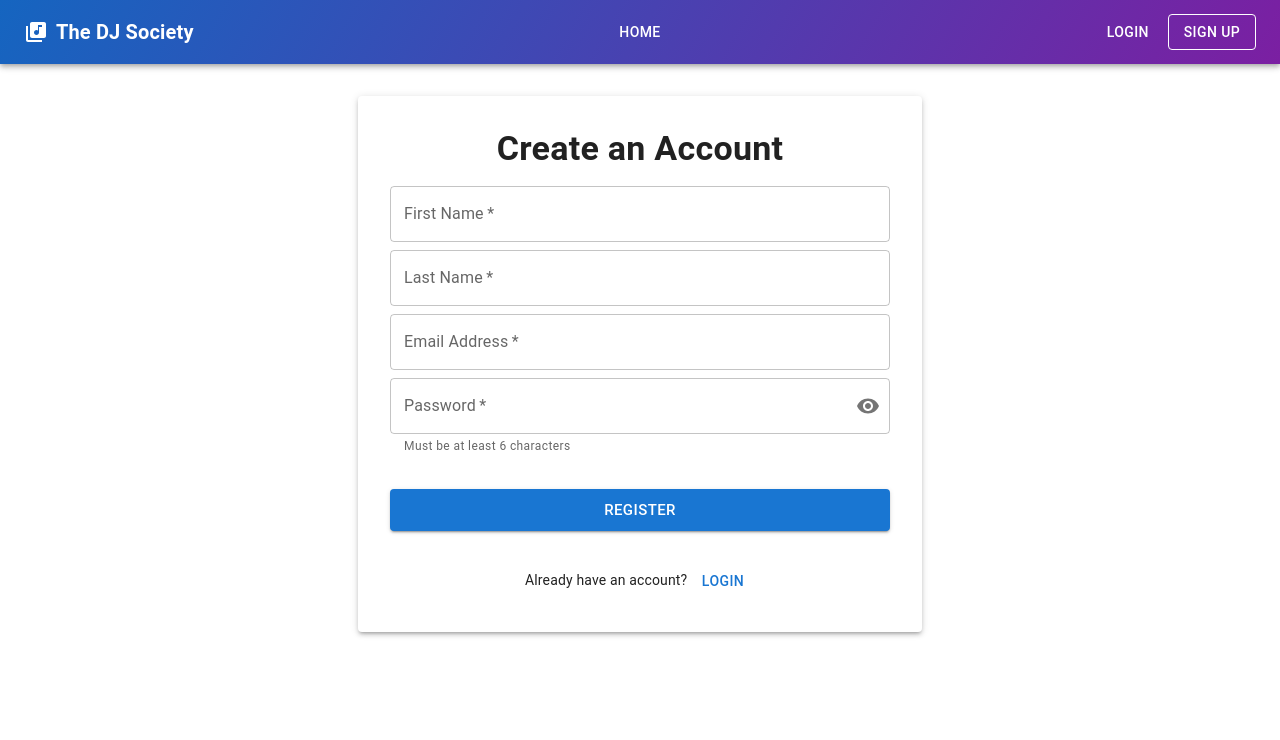
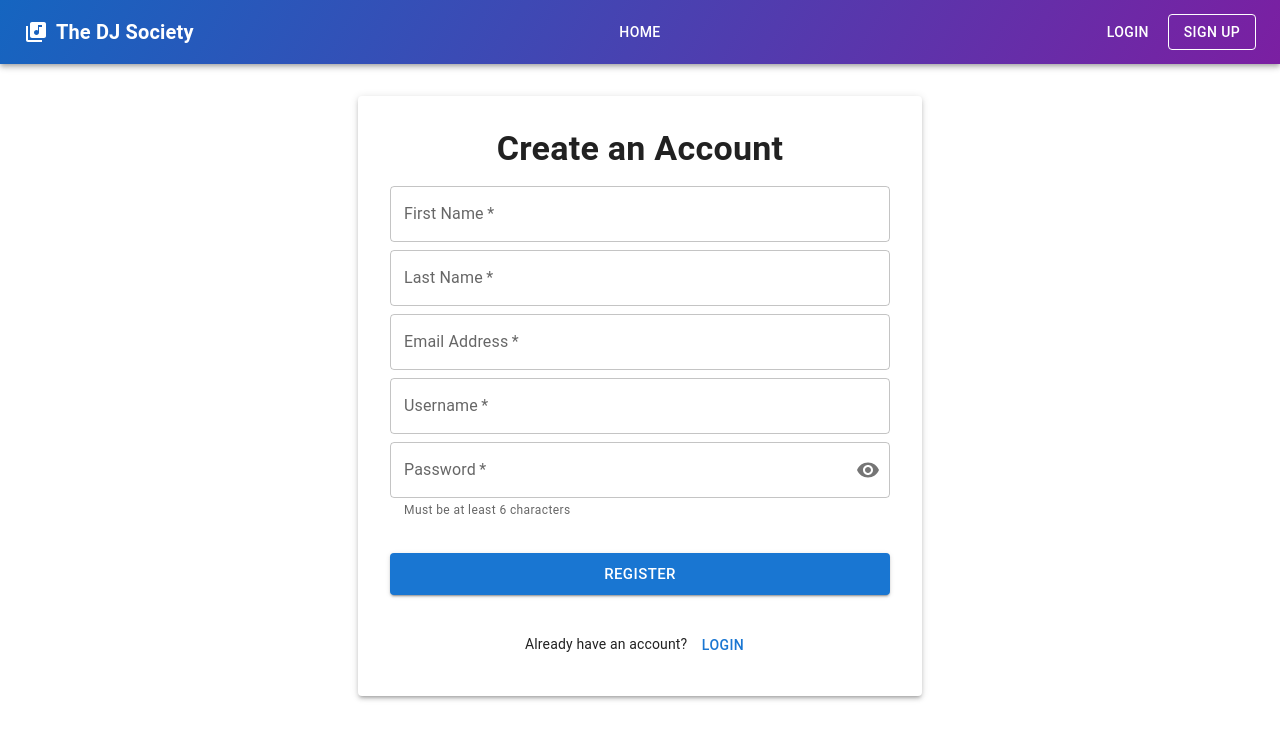
Before and after one commit to harveyrennison/The-DJ-Society, a React (Create React App) app in the folder dj-app/: page /register in a window 1280 px wide. Shown: the top 740 px of the page. Built offline with nearby package versions, Linux system fonts and the light colour scheme; the HTML template or start-up script is replaced by a standard one.

Commit message:
updating username to be implemented to the frontend

```diff
--- a/dj-app/src/components/login.tsx
+++ b/dj-app/src/components/login.tsx
@@ -17,6 +17,7 @@ import { Visibility, VisibilityOff } from '@mui/icons-material';
 import { LoginResponse } from "../types/login";
 import { useNavigate } from 'react-router-dom';
 import { useAuth } from '../authentication/authContext'; // Import useAuth hook
+import { validateEmail } from '../utils/validation';
 
 const Login = () => {
     const navigate = useNavigate();
@@ -63,11 +64,6 @@ const Login = () => {
 
     const handleTogglePasswordVisibility = () => {
         setShowPassword((prev) => !prev);
-    };
-
-    const validateEmail = (email: string): boolean => {
-        const emailRegex = /^[^\s@]+@[^\s@]+\.[^\s@]+$/;
-        return emailRegex.test(email);
     };
 
     // Run validation whenever form data changes
--- a/dj-app/src/components/profile.tsx
+++ b/dj-app/src/components/profile.tsx
@@ -178,10 +178,13 @@ const Profile = () => {
                                 ) : (
                                     <>
                                         <Typography variant="h4" fontWeight="bold" sx={{ mb: 1 }}>
-                                            {user?.firstName} {user?.lastName}
+                                            {user.firstName} {user.lastName}
                                         </Typography>
+                                        {/* <Typography variant="h3" fontWeight="bold" sx={{ mb: 1 }}>
+                                            {user.username}
+                                        </Typography> */}
 
-                                        {user?.email && (
+                                        {user.email && (
                                             <Box sx={{ display: 'flex', alignItems: 'center', justifyContent: 'center', mb: 2 }}>
                                                 <Tooltip title="Email">
                                                     <EmailIcon color="action" sx={{ mr: 1, fontSize: 18 }} />
--- a/dj-app/src/components/register.tsx
+++ b/dj-app/src/components/register.tsx
@@ -27,6 +27,7 @@ const Register = () => {
         firstName: '',
         lastName: '',
         email: '',
+        username: '',
         password: ''
     });
 
@@ -65,6 +66,10 @@ const Register = () => {
             newErrors.email = 'Please enter a valid email address';
         }
 
+        if (touched.password && !validateUsername(formData.username)) {
+            newErrors.password = 'Username must be at least 4 characters and it must not contain any special characters apart from . and _';
+        }
+
         if (touched.password && !validatePassword(formData.password)) {
             newErrors.password = 'Password must be at least 6 characters';
         }
@@ -95,7 +100,7 @@ const Register = () => {
         });
 
         // Return whether the form is valid
-        return validateEmail(formData.email) && validatePassword(formData.password);
+        return validateEmail(formData.email) && validateUsername(formData.username) && validatePassword(formData.password);
     };
 
     const handleSubmit = async (e: FormEvent<HTMLFormElement>) => {
@@ -114,6 +119,7 @@ const Register = () => {
             const userData = {
                 firstName: formData.firstName,
                 lastName: formData.lastName,
+                username: formData.username,
                 email: formData.email,
                 password: formData.password
             };
@@ -150,9 +156,9 @@ const Register = () => {
 
                 setSnackOpen(true);
 
-                // Redirect to games page after successful registration
+                // Redirect to home page after successful registration
                 setTimeout(() => {
-                    navigate('/games');
+                    navigate('/home');
                 }, 1500);
             }
         } catch (error: any) {
@@ -242,6 +248,17 @@ const Register = () => {
                     />
 
                     <TextField
+                        name="username"
+                        label="Username"
+                        variant="outlined"
+                        fullWidth
+                        required
+                        value={formData.username}
+                        onChange={handleChange}
+                        sx={{ mb: 1 }}
+                    />
+
+                    <TextField
                         name="password"
                         label="Password"
                         variant="outlined"
```
